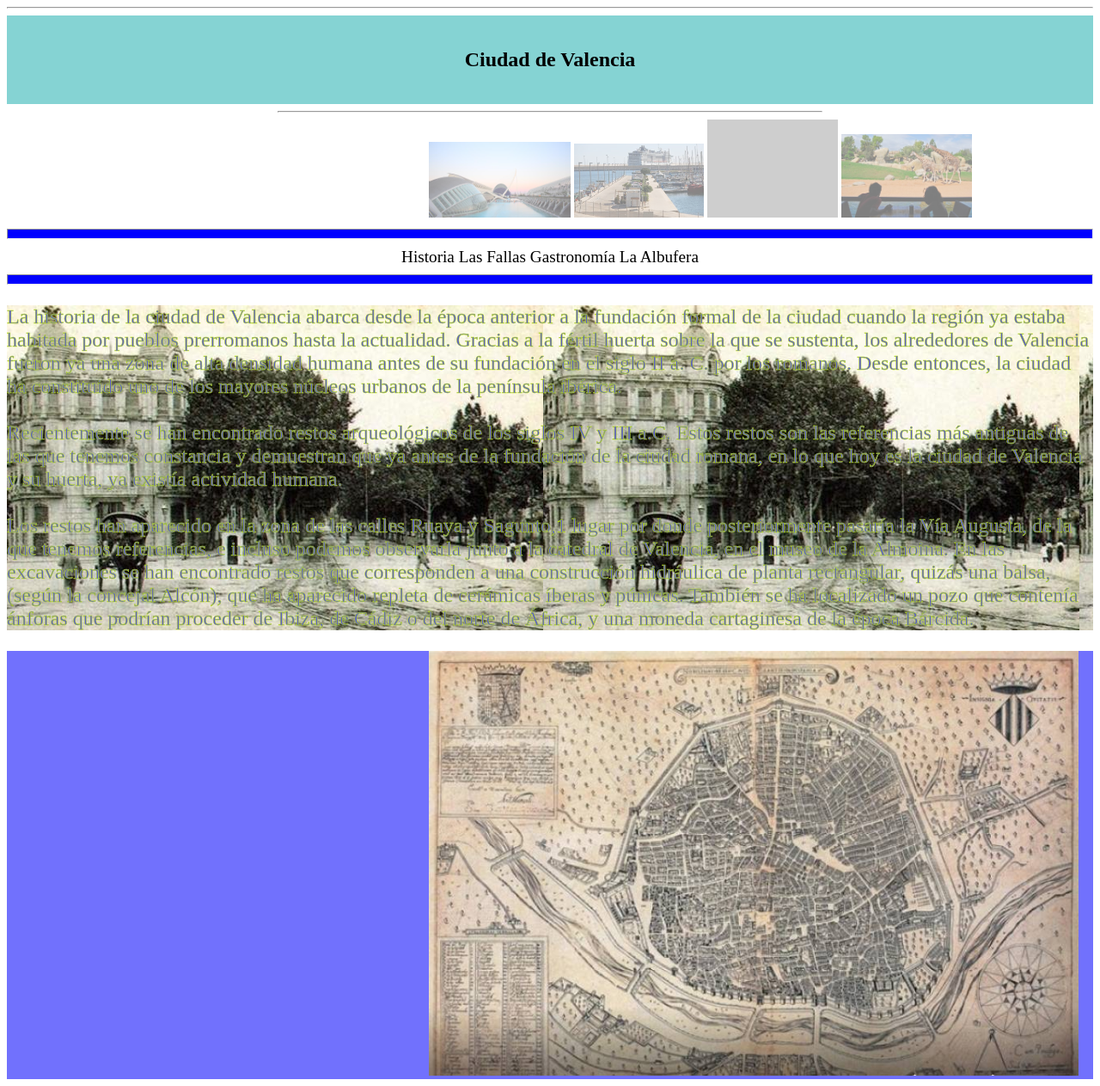
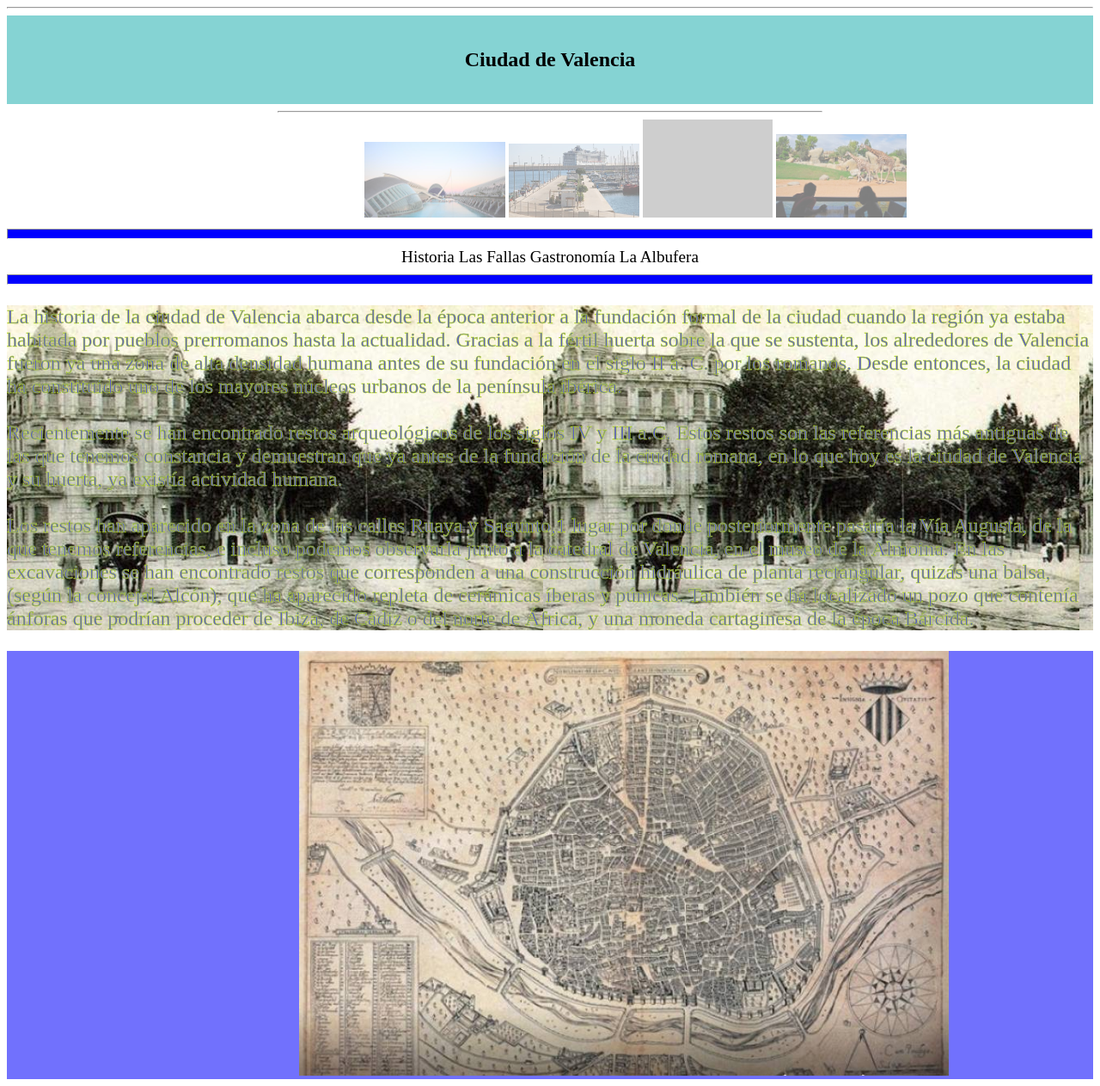
Before and after one commit to DanielBurgos23/valencia, a plain HTML site: page index.html in a window 1280 px wide. Shown: the whole page at 86% size. Drawn offline with Linux system fonts and the light colour scheme; grey boxes are pictures that could not be loaded.

Commit message:
Update style.css

```diff
--- a/style.css
+++ b/style.css
@@ -13,7 +13,7 @@ h2{
 .img1{
     width: 13%;
     opacity: 0.5;
-  margin-left: 13cm;
+  margin-left: 11cm;
 }
 .img2{
     width: 12%;
@@ -62,5 +62,5 @@ h2{
 
 .img3{
     width: 20cm;
-    margin-left: 13cm;
+    margin-left: 9cm;
 }
```
